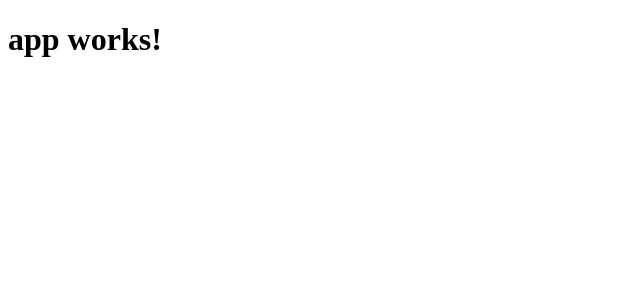
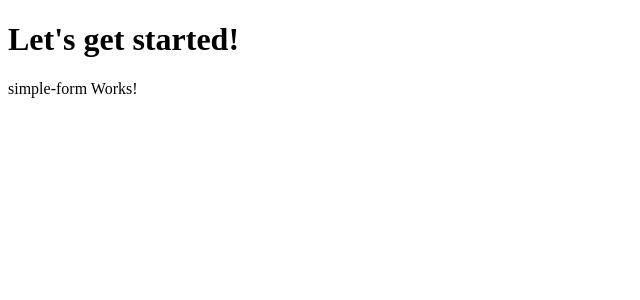
Before and after one commit to kristenmthayer/ang2fundamentals, an Angular app: page / in a window 1280 px wide. Shown: the top 300 px of the page, without its empty margins (0-640 px from the left). Built offline with nearby package versions, Linux system fonts and the light colour scheme.

Commit message:
added simple-form component

```diff
--- a/src/app/app.component.html
+++ b/src/app/app.component.html
@@ -1,3 +1,4 @@
 <h1>
   {{title}}
 </h1>
+<app-simple-form></app-simple-form>
--- a/src/app/app.component.ts
+++ b/src/app/app.component.ts
@@ -6,5 +6,5 @@ import { Component } from '@angular/core';
   styleUrls: ['./app.component.css']
 })
 export class AppComponent {
-  title = 'app works!';
+  title = `Let's get started!`;
 }
--- a/src/app/app.module.ts
+++ b/src/app/app.module.ts
@@ -4,10 +4,12 @@ import { FormsModule } from '@angular/forms';
 import { HttpModule } from '@angular/http';
 
 import { AppComponent } from './app.component';
+import { SimpleFormComponent } from './simple-form/simple-form.component';
 
 @NgModule({
   declarations: [
-    AppComponent
+    AppComponent,
+    SimpleFormComponent
   ],
   imports: [
     BrowserModule,
--- /dev/null
+++ b/src/app/simple-form/simple-form.component.ts
@@ -0,0 +1,19 @@
+import { Component, OnInit } from '@angular/core';
+
+@Component({
+  selector: 'app-simple-form',
+  template: `
+    <p>
+      simple-form Works!
+    </p>
+  `,
+  styles: []
+})
+export class SimpleFormComponent implements OnInit {
+
+  constructor() { }
+
+  ngOnInit() {
+  }
+
+}
```
Also changed, not shown: 1 other file (tests, documents, lock files or other folders).
